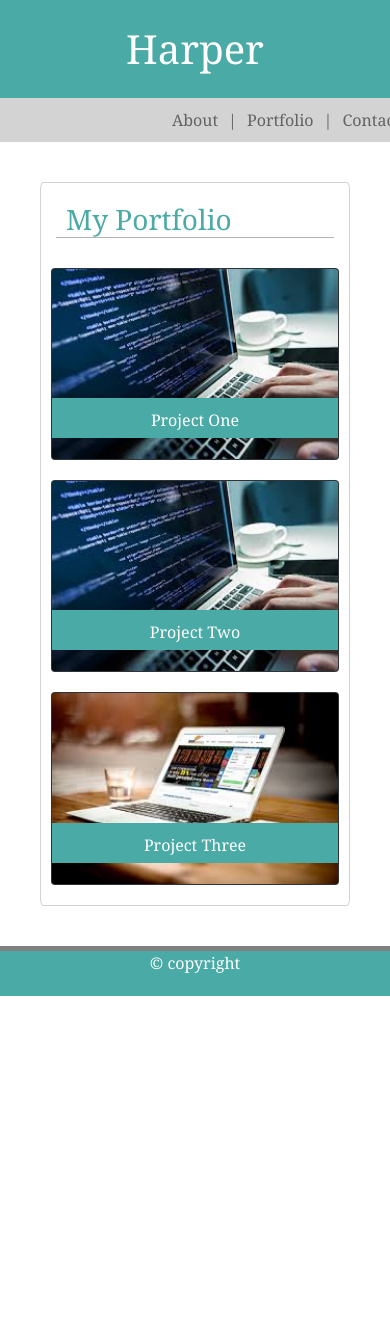
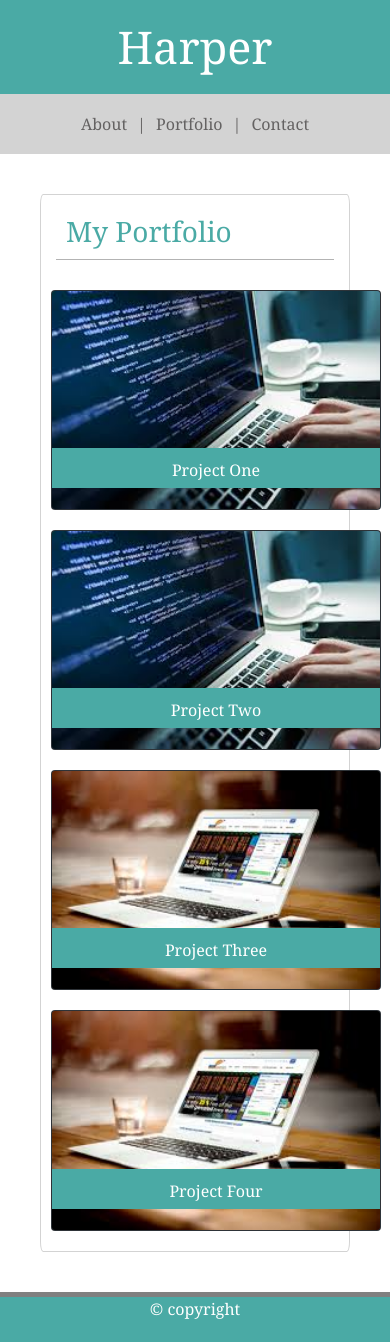
Before and after one commit to harper774/responsive, a plain HTML site: page portfolio.html in a window 390 px wide. Before the commit the page ends 996 px from the top, so only its background shows below. Drawn offline with nearby package versions, Linux system fonts and the light colour scheme.

Commit message:
nearly done it

```diff
--- a/assets/style/style.css
+++ b/assets/style/style.css
@@ -28,12 +28,14 @@ body{
 .myNav{
     margin:auto;
     padding:auto;
+    padding-right:70px;
 }
 
 .nav{
-    /* float:right; */
-    justify-content: right;
-    justify-self:right;
+    /* float:right doesnt work cause float will be
+      ignored in flex box */
+    justify-content: flex-end;
+
 }
 
 .nav-link{
@@ -66,10 +68,12 @@ body{
 
 .myHeader h1{
     margin:0px 56px;
+    font-size:45px;
+    padding:20px 25px;
 }
 
 .contentBox{
-	border:1px solid lightgray;
+	border:1px solid #d3d3d3;
 	border-radius:1%;
 	padding:10px 15px;
 }
@@ -85,7 +89,8 @@ body{
 }
 
 .contentHeader h2{
-	font-size:28px;
+    font-size:28px;
+    padding-bottom: 10px;
 }
 
 .myContainer{
@@ -97,20 +102,23 @@ body{
 	height:50px;
 	background-color:#4aaaa5;
 	color:white;
-	text-align:center;
+    text-align:center;
+}
 
+.footer span{
+    margin-top:20px;
 }
 
 .card-img-overlay{
 	margin:0px;
 	padding:0px;
-
 }
 
 .card-img-overlay a{
 	text-decoration:none;
-	color:white;
-
+    color:white;
+    margin:0px;
+    padding:0px;
 }
 
 .card p{
@@ -121,15 +129,23 @@ body{
 	background-color:#4aaaa5;
 	text-align:center;
 	padding-top:10px;
+}
 
+.myPortAll{
+    display:flex;
+    flex-direction: row;
+    flex-wrap:wrap;
 }
 
 .contentPara .myPort{
-
-	padding:10px;
+    padding:10px;
+    flex:0 1 auto;
+    width:350px;
+    height:auto;
 }
 
-@media screen and (max-width:640px){
+@media screen and (max-width:670px){
+
     .myHeader h1{
         margin:0px 0px;
     }
@@ -139,23 +155,67 @@ body{
         width:100%;
         text-align:center;
         color:#ffffff;
-        padding:25px;
+        padding:20px 25px;
         font-family:"Georgia", Times, "Times New Roman", serif;
     }
 
     .nav{
         justify-content: center;
+        align-items: center;
+        height:60px;
+
     }
 
-	.floatMy{
-		clear:both;
-		width:100%;
-		height:auto;
-}
+    .myNav{
+        padding-right:0px;
+        height:60px;
+    }
+
+    /* using flex box to locate the picture */
+
+    .picture{
+        display:flex;
+        flex-direction: column;
+    }
+
+    .floatMy{
+        flex:1;
+		width:280px;
+        height:auto;
+        align-self: center;
+    }
+
+    .myPortAll{
+        display:flex;
+        flex-direction: column;
+        flex-wrap:wrap;
+    }
+    .contentPara .myPort{
+        padding:10px;
+        flex:0 1 auto;
+        align-self: center;
+    }
+
+    /* .card .card-img{
+        width:200px;
+        height:auto;
+        align-self: center;
+    }
+
+    .card p{
+        position:absolute;
+        width:100%;
+        height:40px;
+        bottom:5px;
+        background-color:#4aaaa5;
+        text-align:center;
+        padding-top:10px;
+
+    } */
 
 }
 
-@media screen and (min-width:641px) and (max-width:768px){
+@media screen and (min-width:671px) and (max-width:768px){
     .myHeader h1{
         margin:0px 0px;
     }
@@ -165,13 +225,33 @@ body{
         width:100%;
         text-align:center;
         color:#ffffff;
-        padding:25px;
+        padding:20px 25px;
         font-family:"Georgia", Times, "Times New Roman", serif;
     }
 
     .nav{
         justify-content: center;
+        align-items: center;
+        height:60px;
     }
+
+    .myNav{
+        padding-right:0px;
+        height:60px;
+    }
+
+    .myPortAll{
+        display:flex;
+        flex-direction: column;
+        flex-wrap:wrap;
+    }
+    .contentPara .myPort{
+        padding:10px;
+        flex:0 1 auto;
+        align-self: center;
+    }
+
+
 
 }
 
--- a/portfolio.html
+++ b/portfolio.html
@@ -49,8 +49,8 @@
                         </div>
 
 						<div class = "contentPara">
-							<div class = "row">
-								<div class = "myPort col-12 col-md-4">
+							<div class = "row myPortAll">
+								<div class = "myPort">
 									<div class="card bg-dark text-white">
 										<img src="assets/picture/P2.jpg" class="card-img" alt="...">
 										<div class="card-img-overlay">
@@ -59,7 +59,7 @@
 									</div>
 								</div>
 
-								<div class = "myPort col-12 col-md-4">
+								<div class = "myPort">
 									<div class="card bg-dark text-white">
 										<img src="assets/picture/P2.jpg" class="card-img" alt="...">
 										<div class="card-img-overlay">
@@ -68,7 +68,7 @@
 									</div>
 								</div>
 
-								<div class = "myPort col-12 col-md-4">
+								<div class = "myPort">
 									<div class="card bg-dark text-white">
 										<img src="assets/picture/P3.jpg" class="card-img" alt="...">
 										<div class="card-img-overlay">
@@ -76,6 +76,15 @@
 										</div>
 									</div>
 								</div>
+
+								<div class = "myPort">
+										<div class="card bg-dark text-white">
+											<img src="assets/picture/P3.jpg" class="card-img" alt="...">
+											<div class="card-img-overlay">
+												<p><a href = "#">Project Four</a></p>
+											</div>
+										</div>
+									</div>
 							</div>
 
 							<div class = "row">
```
Also changed, not shown: index.html (+7 -5 lines).
